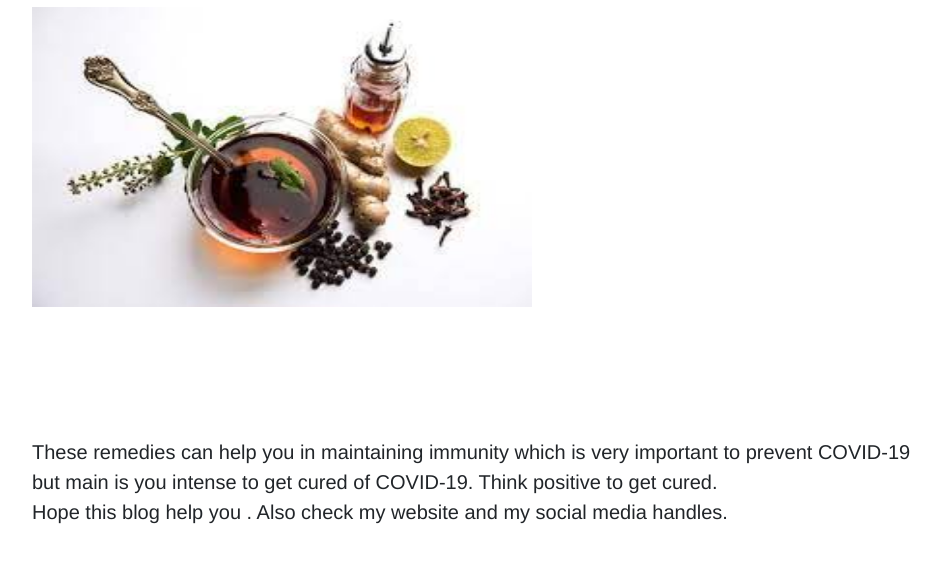
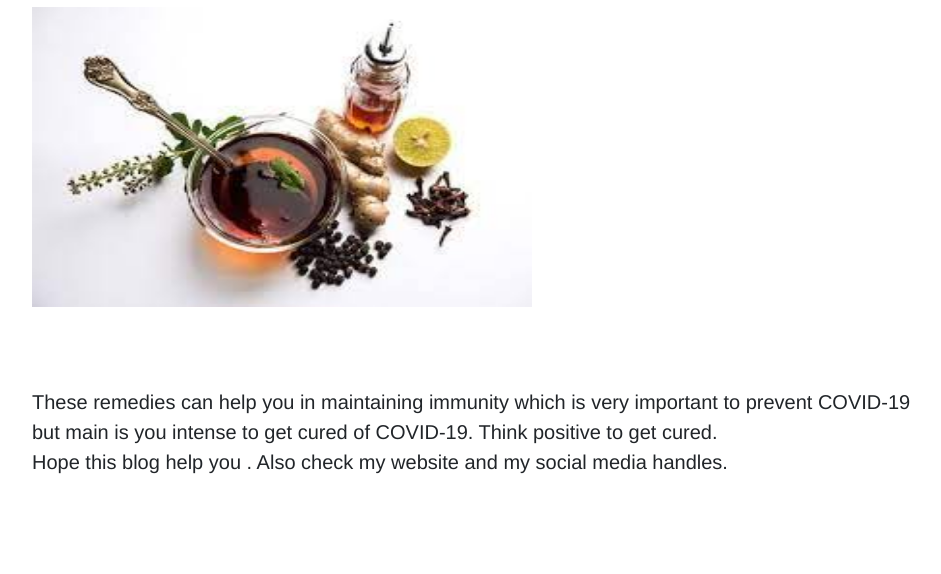
Before and after one commit to Bhavya2607/Anurag-Medicos, a plain HTML site: page corona full blog page.html in a window 1280 px wide. Shown: the part 1073-1647 px from the top of the page, without its empty margins (68-1009 px from the left). Drawn offline with nearby package versions, Linux system fonts and the light colour scheme.

Commit message:
Update style.css

```diff
--- a/style.css
+++ b/style.css
@@ -1267,7 +1267,7 @@ a.btn-second{
 	left: 100px;
 	float: left;
 	font-size: 20px;
-	margin-top: 1400px;
+	margin-top: 1350px;
 	margin-right: 20px;
 	font-family: Helvetica;
 	padding-bottom: 10px;
```
